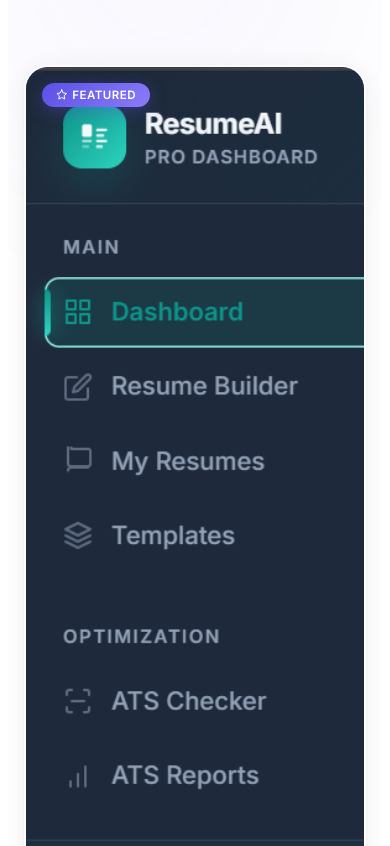
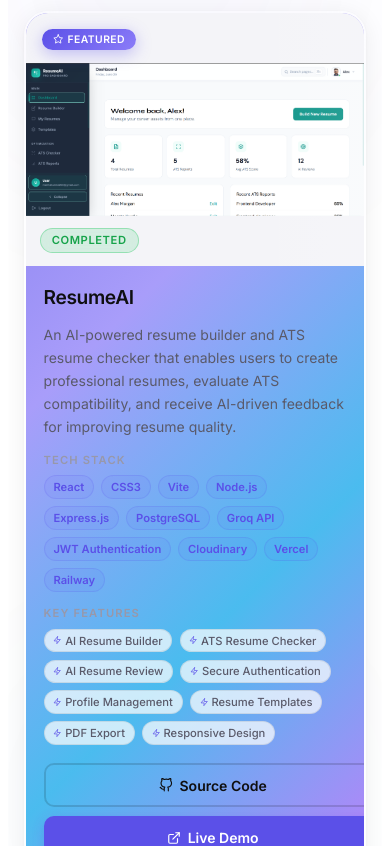
Before and after one commit to mamtakurdia808-code/MyPortfolio, a React (Vite) app in the folder portfolio/: page / in a window 390 px wide. Shown: the part 7320-8166 px from the top of the page. Built offline with nearby package versions, Linux system fonts and the light colour scheme.

Commit message:
Fixed projects section css for mobile responsive

```diff
--- a/portfolio/src/sections/Projects/Projects.css
+++ b/portfolio/src/sections/Projects/Projects.css
@@ -195,34 +195,34 @@
 }
 
 /* ============================================================
-   IMAGE SIDE  — FIX: fill full card height, no fixed aspect-ratio
+   IMAGE SIDE — shows full screenshot, no cropping
    ============================================================ */
 
 .project__img-wrap {
   position: relative;
   overflow: hidden;
-  /* stretch to full card height */
   align-self: stretch;
   min-height: 280px;
+  background: #f4f4f8; /* fills the letterbox space around a contain'd image */
+  display: flex;
+  align-items: center;
+  justify-content: center;
 }
 
 .project__img {
-  /* absolutely fill the wrapper so it matches card height */
-  position: absolute;
-  inset: 0;
   width: 100%;
   height: 100%;
-  object-fit: cover;
-  object-position: center center;
+  object-fit: contain;   /* was: cover — that's what was cropping screenshots */
+  object-position: center;
   display: block;
   transition: transform 0.55s cubic-bezier(0.16,1,0.3,1);
 }
 
 .project__card:hover .project__img {
-  transform: scale(1.07);
+  transform: scale(1.04); /* smaller zoom since contain has less headroom than cover */
 }
 
-/* subtle dark overlay */
+/* subtle overlay */
 .project__img-overlay {
   position: absolute; inset: 0;
   background: linear-gradient(
@@ -438,30 +438,22 @@
    RESPONSIVE
    ============================================================ */
 
-/* stack vertically on tablet */
+/* Stack vertically below 860px — image on top at a natural ratio */
 @media (max-width: 860px) {
   .project__card,
   .project__card--odd {
-    grid-template-columns: 1.5fr 1fr;
+    grid-template-columns: 1fr;
     direction: ltr;
     min-height: unset;
   }
 
   .project__card--odd > * { direction: ltr; }
 
-  /* restore aspect-ratio when stacked so image isn't zero-height */
   .project__img-wrap {
-  position: relative;
-  overflow: hidden;
-  aspect-ratio: 1918 / 873;   /* same as your screenshots */
-}
-
-.project__img {
-  width: 100%;
-  height: 100%;
-  object-fit: contain;
-  object-position: center;
-}
+    aspect-ratio: 16 / 9;
+    min-height: unset;
+    width: 100%;
+  }
 
   .project__content,
   .project__card--odd .project__content {
@@ -469,26 +461,48 @@
   }
 
   .project__ribbon {
-    top: auto;
+    top: 1rem;
     bottom: auto;
     left: 1rem;
-    top: 1rem;
     transform: none;
   }
 }
 
 @media (max-width: 560px) {
-  .projects { padding: 4.5rem 1rem; }
+  .projects { padding: 3.5rem 1rem; }
   .projects__list { gap: 2rem; }
+
+  .projects__heading { font-size: clamp(1.6rem, 7vw, 2rem); }
+  .projects__subheading { font-size: 0.9rem; }
+
+  .project__img-wrap { aspect-ratio: 4 / 3; }
 
   .project__content,
   .project__card--odd .project__content {
-    padding: 1.4rem 1.2rem;
-    gap: 1rem;
+    padding: 1.25rem 1.1rem;
+    gap: 0.9rem;
   }
 
-  .project__actions { flex-direction: column; }
-  .project__btn     { justify-content: center; }
+  .project__title { font-size: 1.2rem; }
+  .project__description { font-size: 0.875rem; line-height: 1.65; }
+
+  .project__badge,
+  .project__feature {
+    font-size: 0.7rem;
+    padding: 0.24rem 0.55rem;
+  }
+
+  .project__actions { flex-direction: column; gap: 0.6rem; }
+  .project__btn {
+    justify-content: center;
+    width: 100%;
+    padding: 0.7rem 1rem;
+  }
+
+  .project__ribbon {
+    font-size: 0.65rem;
+    padding: 0.26rem 0.7rem;
+  }
 }
 
 @media (min-width: 1280px) {
@@ -523,6 +537,6 @@
   }
 
   .project__card:hover .project__img {
-    transform: scale(1.03);
+    transform: scale(1.02);
+  }
 }
-}
```
